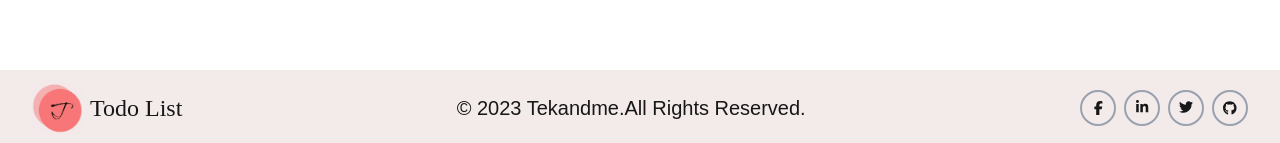
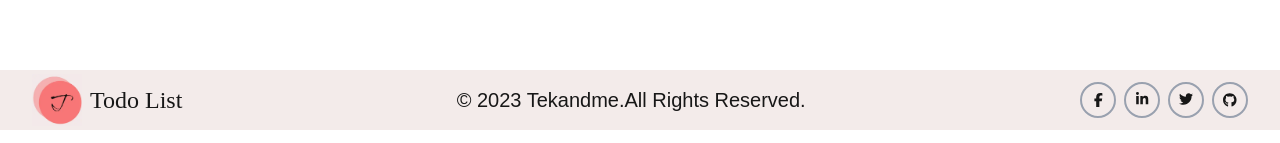
Before and after one commit to Taoufik-BENNOUR/TEKANDME_Test_Bennour_Taoufik, a Next.js app in the folder frontend/: page /login in a window 1280 px wide. Shown: the part 780-923 px from the top of the page. Built offline with nearby package versions, Linux system fonts and the light colour scheme; a web font is replaced by a local one.

Commit message:
docs:update readme picture

```diff
--- a/frontend/src/app/components/AddTask.tsx
+++ b/frontend/src/app/components/AddTask.tsx
@@ -67,7 +67,7 @@ const AddTask = ({userId,date}:any) => {
   </div>
     <span className='block md:hidden text-red-400' style={{fontFamily:"Lavishly Yours",fontSize:30}}>{new Date().toLocaleString("en-US", { weekday: "long" })}</span>
     <button onClick={handleSubmit} className="hidden md:block py-2 px-8 bg-[#5d9966] text-white cursor-pointer"><span className="text-2xl">+</span></button>
-    <button onClick={handleOpenModal} className="block md:hidden  py-2 px-8 bg-[#945d99] text-white cursor-pointer"><span className="text-2xl">+</span></button>
+    <button onClick={handleOpenModal} className="block md:hidden  py-2 px-8 bg-[#5d9966] text-white cursor-pointer"><span className="text-2xl">+</span></button>
     {openModal && (
         <TaskModal userId={userId.toString()} edit={false} task={null} onClose={handleCloseModal } />
       )}
--- a/frontend/src/app/components/Footer.tsx
+++ b/frontend/src/app/components/Footer.tsx
@@ -10,7 +10,7 @@ import Link from 'next/link';
 
 const Footer = () => {
   return (
-    <div className="bg-[#f3ebea] py-3 px-2 sm:px-8 flex justify-between items-center">
+    <div className="bg-[#f3ebea] py-1 px-2 sm:px-8 flex justify-between items-center">
         <div className="flex items-center gap-2">
            <Image width={50} height={50} src="/logo.webp" alt="logo" />
            <span className='hidden sm:block md:text-2xl' style={{fontFamily:"Lavishly Yours"}}>{"Todo List"}</span>
--- a/frontend/src/app/components/TaskStatus.tsx
+++ b/frontend/src/app/components/TaskStatus.tsx
@@ -10,13 +10,13 @@ const TaskStatus = () => {
     return (
         <div className='flex flex-col md:flex-row md:items-center justify-between gap-2 w-full mb-4'>
             <div className='flex justify-between gap-2'>
-            <div className='bg-orange-200 font-bold rounded-4xl p-4 w-full md:w-[150px] h-[100px] md:h-[120px]'>
+            <div className='bg-orange-200 font-bold rounded-4xl p-4 w-full md:w-[150px] h-[120px] md:h-[120px]'>
                 <h1 className='flex flex-col items-center p-4 text-center'>
                 <span>COMPLETED TASKS</span>
                 <span className='text-2xl'>{String(completedTasks).padStart(2, '0')}</span>
                 </h1>
             </div>
-            <div className='bg-red-100 font-bold rounded-4xl p-4 w-full md:w-[150px] h-[100px] md:h-[120px]'>
+            <div className='bg-red-100 font-bold rounded-4xl p-4 w-full md:w-[150px] h-[120px] md:h-[120px]'>
                 <h1 className='flex flex-col items-center p-4 text-center'>
                 <span>PENDING TASKS</span>
                 <span className='text-2xl'>{String(pendingTasks).padStart(2, '0')}</span>
```
Also changed, not shown: frontend/public/mobile.png.
